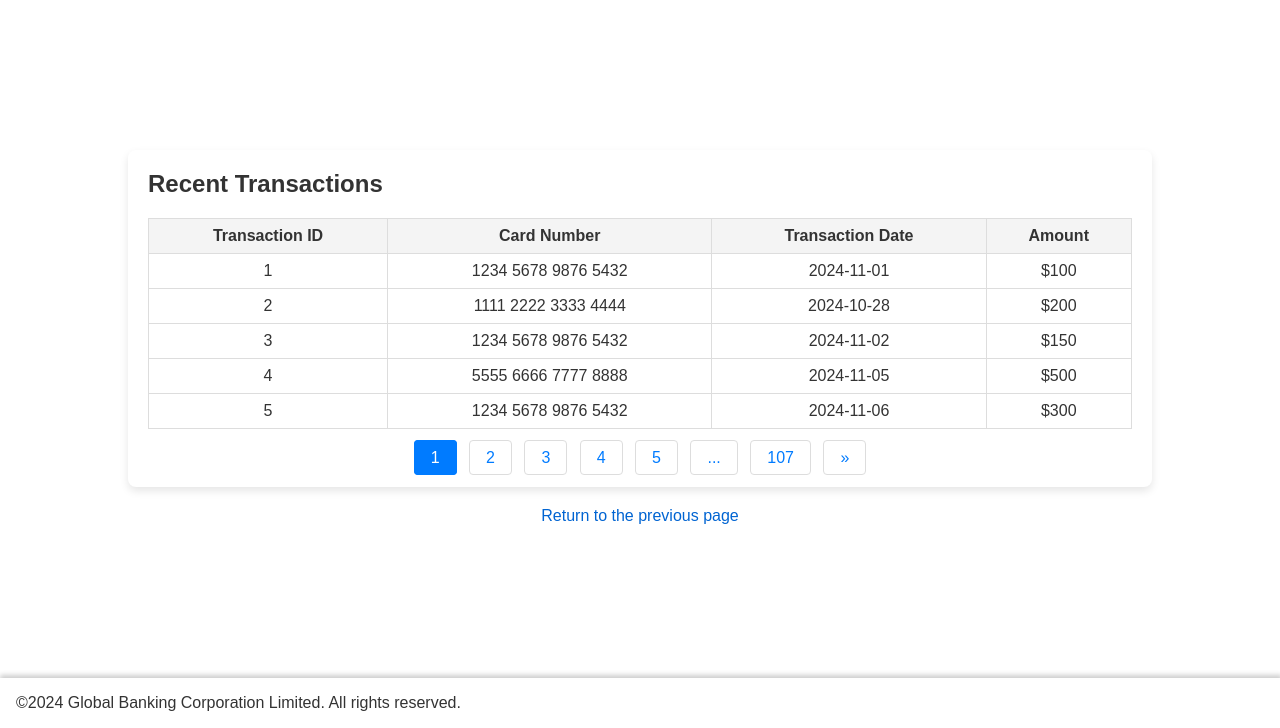
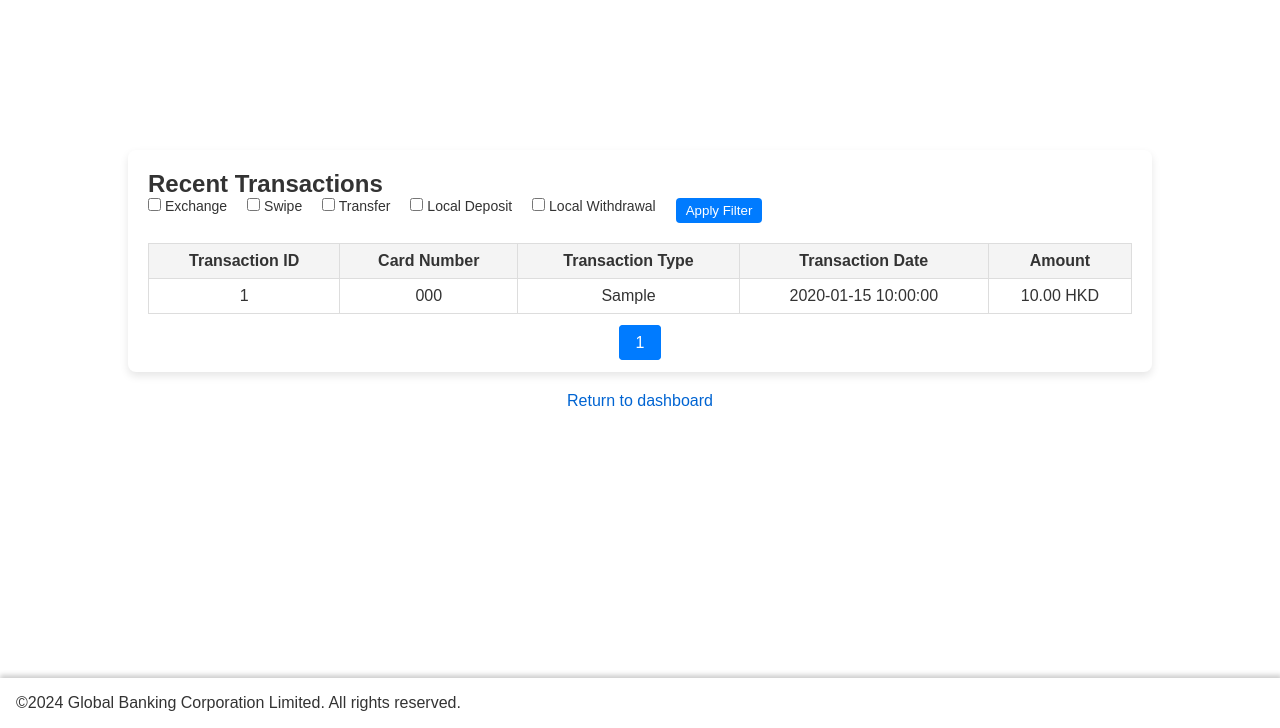
Before and after one commit to TurboHK/Online_Banking, a PHP site: page /transaction.php in a window 1280 px wide. Shown: the part 72-800 px from the top of the page. Run offline with PHP 8.4, Linux system fonts and the light colour scheme; the visitor is signed in with stand-in values (Sample User, id 1); tables that the repository leaves empty or names only in its code hold one stand-in row (values such as "Sample post").

Commit message:
Implemented pages

```diff
--- a/transaction.php
+++ b/transaction.php
@@ -3,18 +3,63 @@ session_start();
 include 'db_user_connection.php';
 
 if (!isset($_SESSION['username'])) {
-    header("Location: index.html"); // If you are not logged in, go to the login page.
+    header("Location: index.html"); // Redirect to login page if not logged in
     exit();
 }
 
 $current_username = $_SESSION['username'];
 
-//Start timing
+// Pagination logic
+$records_per_page = 10;
+$page = isset($_GET['page']) && is_numeric($_GET['page']) ? (int)$_GET['page'] : 1;
+$offset = ($page - 1) * $records_per_page;
+
+// Fetch filter options from the request
+$filter_types = isset($_GET['transaction_type']) ? $_GET['transaction_type'] : [];
+$filter_query = '';
+$filter_values = [$current_username, $offset, $records_per_page];
+
+if (!empty($filter_types)) {
+    $placeholders = implode(',', array_fill(0, count($filter_types), '?'));
+    $filter_query = " AND transactions.transaction_type IN ($placeholders)";
+    $filter_values = array_merge([$current_username], $filter_types, [$offset, $records_per_page]);
+}
+
+// Start timing
 $start_time = microtime(true);
 
-//End timing
+// Fetch transactions for the current user with filters
+$stmt = $conn->prepare("
+    SELECT transactions.id AS transaction_id, cards.card_number, transactions.time AS transaction_date, transactions.amount, transactions.transaction_type
+    FROM transactions
+    INNER JOIN cards ON transactions.card_id = cards.id
+    INNER JOIN users ON cards.cardholder_id = users.id
+    WHERE users.username = ? $filter_query
+    ORDER BY transactions.time DESC
+    LIMIT ?, ?
+");
+
+$stmt->bind_param(str_repeat('s', count($filter_values)), ...$filter_values);
+$stmt->execute();
+$result = $stmt->get_result();
+
+// Fetch total transaction count for pagination
+$count_stmt = $conn->prepare("
+    SELECT COUNT(*) AS total
+    FROM transactions
+    INNER JOIN cards ON transactions.card_id = cards.id
+    INNER JOIN users ON cards.cardholder_id = users.id
+    WHERE users.username = ? $filter_query
+");
+$count_stmt->bind_param(str_repeat('s', count($filter_values) - 2), ...array_slice($filter_values, 0, -2));
+$count_stmt->execute();
+$count_result = $count_stmt->get_result();
+$total_transactions = $count_result->fetch_assoc()['total'];
+$count_stmt->close();
+
+// End timing
 $end_time = microtime(true);
-$execution_time = round(($end_time - $start_time) * 1000, 2); //Convert to milliseconds
+$execution_time = round(($end_time - $start_time) * 1000, 2); // Convert to milliseconds
 ?>
 
 <!DOCTYPE html>
@@ -22,12 +67,9 @@ $execution_time = round(($end_time - $start_time) * 1000, 2); //Convert to milli
 <head>
     <meta charset="UTF-8">
     <meta name="viewport" content="width=device-width, initial-scale=1.0">
-        <meta charset="UTF-8">
-        <meta name="viewport" content="width=device-width, initial-scale=1.0">
     <link rel="stylesheet" href="./css/dashboard.css" />
     <link rel="icon" href="assets/logo.png" type="image/png">
     <title>Transactions | GBC Internet Banking</title>
-
 </head>
 <body>
     <!-- Header -->
@@ -46,64 +88,59 @@ $execution_time = round(($end_time - $start_time) * 1000, 2); //Convert to milli
 
     <div class="container" style="margin-top: 150px;">
         <h2>Recent Transactions</h2>
+
+        <!-- Filter Section -->
+        <form method="GET" id="filter-form">
+            <div class="filter-section">
+                <label><input type="checkbox" name="transaction_type[]" value="exchange_t" <?php echo in_array('exchange_t', $filter_types) ? 'checked' : ''; ?>> Exchange</label>
+                <label><input type="checkbox" name="transaction_type[]" value="swipe_t" <?php echo in_array('swipe_t', $filter_types) ? 'checked' : ''; ?>> Swipe</label>
+                <label><input type="checkbox" name="transaction_type[]" value="transfer" <?php echo in_array('transfer', $filter_types) ? 'checked' : ''; ?>> Transfer</label>
+                <label><input type="checkbox" name="transaction_type[]" value="local_currency_cash_deposit" <?php echo in_array('local_currency_cash_deposit', $filter_types) ? 'checked' : ''; ?>> Local Deposit</label>
+                <label><input type="checkbox" name="transaction_type[]" value="local_currency_cash_withdrawal" <?php echo in_array('local_currency_cash_withdrawal', $filter_types) ? 'checked' : ''; ?>> Local Withdrawal</label>
+                <button type="submit">Apply Filter</button>
+            </div>
+        </form>
+
         <table id="transaction-table">
             <thead>
                 <tr>
                     <th>Transaction ID</th>
                     <th>Card Number</th>
+                    <th>Transaction Type</th>
                     <th>Transaction Date</th>
                     <th>Amount</th>
                 </tr>
             </thead>
             <tbody>
+                <?php while ($row = $result->fetch_assoc()): ?>
                     <tr>
-                    <td>1</td>
-                    <td>1234 5678 9876 5432</td>
-                    <td>2024-11-01</td>
-                    <td>$100</td>
+                        <td><?php echo htmlspecialchars($row['transaction_id']); ?></td>
+                        <td><?php echo htmlspecialchars($row['card_number']); ?></td>
+                        <td><?php echo htmlspecialchars($row['transaction_type']); ?></td>
+                        <td><?php echo htmlspecialchars($row['transaction_date']); ?></td>
+                        <td><?php echo htmlspecialchars(number_format($row['amount'], 2)); ?> HKD</td>
                     </tr>
+                <?php endwhile; ?>
+                <?php if ($result->num_rows === 0): ?>
                     <tr>
-                    <td>2</td>
-                    <td>1111 2222 3333 4444</td>
-                    <td>2024-10-28</td>
-                    <td>$200</td>
+                        <td colspan="5">No transactions found.</td>
                     </tr>
-                <tr>
-                    <td>3</td>
-                    <td>1234 5678 9876 5432</td>
-                    <td>2024-11-02</td>
-                    <td>$150</td>
-                </tr>
-                <tr>
-                    <td>4</td>
-                    <td>5555 6666 7777 8888</td>
-                    <td>2024-11-05</td>
-                    <td>$500</td>
-                </tr>
-                <tr>
-                    <td>5</td>
-                    <td>1234 5678 9876 5432</td>
-                    <td>2024-11-06</td>
-                    <td>$300</td>
-                </tr>
+                <?php endif; ?>
             </tbody>
         </table>
 
         <!-- Pagination -->
         <div class="pagination">
-            <a href="#" class="active">1</a>
-            <a href="#">2</a>
-            <a href="#">3</a>
-            <a href="#">4</a>
-            <a href="#">5</a>
-            <a href="#">...</a>
-            <a href="#">107</a>
-            <a href="#">»</a>
+            <?php
+            $total_pages = ceil($total_transactions / $records_per_page);
+            for ($i = 1; $i <= $total_pages; $i++): ?>
+                <a href="?page=<?php echo $i; ?>&<?php echo http_build_query(['transaction_type' => $filter_types]); ?>" class="<?php echo $i === $page ? 'active' : ''; ?>"><?php echo $i; ?></a>
+            <?php endfor; ?>
         </div>
     </div>
 
     <div class="back-link">
-        <p><a href="javascript:history.back()">Return to the previous page</a></p>
+        <p><a href="./dashboard.php">Return to dashboard</a></p>
     </div>
 
     <!-- Footer -->
@@ -115,6 +152,26 @@ $execution_time = round(($end_time - $start_time) * 1000, 2); //Convert to milli
     </footer>
 </body>
 <style>
+        .filter-section {
+            margin-bottom: 20px;
+            display: flex;
+            justify-content: flex-start;
+            gap: 20px;
+        }
+        .filter-section label {
+            font-size: 14px;
+        }
+        .filter-section button {
+            padding: 5px 10px;
+            background-color: #007bff;
+            color: white;
+            border: none;
+            border-radius: 4px;
+            cursor: pointer;
+        }
+        .filter-section button:hover {
+            background-color: #0056b3;
+        }
         table {
             width: 100%;
             border-collapse: collapse;
@@ -173,5 +230,4 @@ $execution_time = round(($end_time - $start_time) * 1000, 2); //Convert to milli
             color: #0064d2;
         }
     </style>
-
 </html>
```
Also changed, not shown: Application_Management.php (+46 -20 lines), transfer.php (+161 -45 lines), assets/credit.png (deleted), assets/debit.png (deleted). Lines whose indentation alone changed are shown as unchanged.
